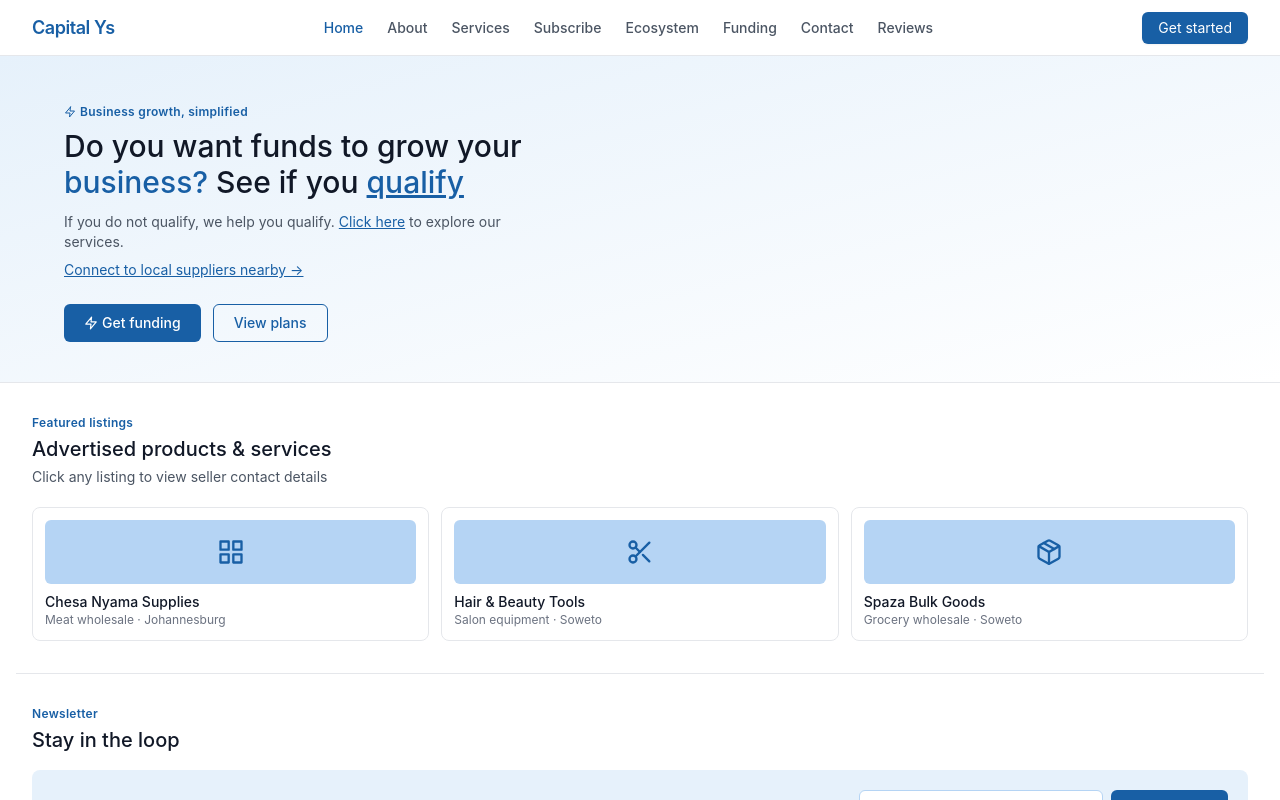
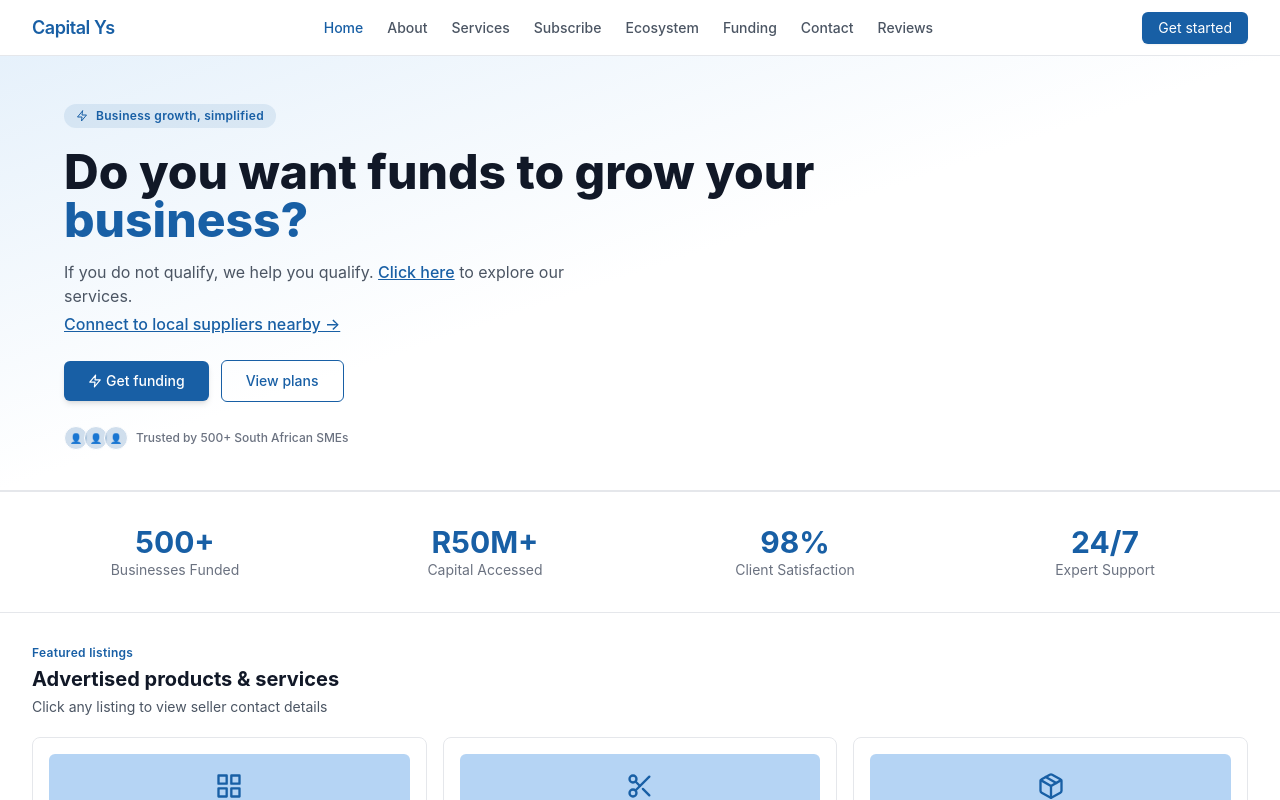
Before and after one commit to MondeNel/capital_ys, a React (Vite) app in the folder capital-ys/: page / in a window 1280 px wide. Shown: the top 800 px of the page. Built offline with nearby package versions, Linux system fonts and the light colour scheme.

Commit message:
Enhance HomePage: hero badge, larger headline, trust indicator, stats bar, card hover effects

```diff
--- a/capital-ys/src/components/HomePage.jsx
+++ b/capital-ys/src/components/HomePage.jsx
@@ -1,67 +1,99 @@
-import { FiZap, FiGrid, FiScissors, FiPackage, FiMail, FiSend } from 'react-icons/fi';
+import { FiZap, FiGrid, FiScissors, FiPackage, FiMail, FiSend, FiShield, FiUsers } from 'react-icons/fi';
 
 const HomePage = ({ changePage }) => (
   <>
-    <div className="bg-gradient-to-br from-[#E6F1FB] to-white pt-12 pb-10 px-4 border-b border-gray-200">
+    {/* Hero Section */}
+    <div className="bg-gradient-to-br from-[#E6F1FB] via-white to-white pt-12 pb-10 px-4 border-b border-gray-200">
       <div className="max-w-6xl mx-auto">
-        <div className="text-[#185FA5] text-xs font-semibold tracking-wide mb-2 flex items-center gap-1">
-          <FiZap className="inline" size={12} /> Business growth, simplified
+        <div className="inline-flex items-center gap-2 bg-[#185FA5]/10 text-[#185FA5] text-xs font-semibold tracking-wide px-3 py-1 rounded-full mb-5">
+          <FiZap size={12} /> Business growth, simplified
         </div>
-        <h1 className="text-2xl md:text-3xl font-medium text-gray-900 max-w-lg leading-tight mb-3">
-          Do you want funds to grow your <span className="text-[#185FA5]">business?</span> See if you{' '}
-          <button onClick={() => changePage('funding')} className="text-[#185FA5] underline inline">qualify</button>
+        <h1 className="text-4xl md:text-5xl font-extrabold text-gray-900 max-w-3xl leading-tight mb-4">
+          Do you want funds to grow your <span className="text-[#185FA5]">business?</span>
         </h1>
-        <p className="text-sm text-gray-600 max-w-md mb-6">
+        <p className="text-base text-gray-600 max-w-lg mb-6">
           If you do not qualify, we help you qualify.{' '}
-          <button onClick={() => changePage('services')} className="text-[#185FA5] underline">Click here</button> to explore our services.<br />
-          <button onClick={() => changePage('ecosystem')} className="text-[#185FA5] underline inline-flex items-center gap-1 mt-2">
+          <button onClick={() => changePage('services')} className="text-[#185FA5] underline font-medium">Click here</button> to explore our services.<br />
+          <button onClick={() => changePage('ecosystem')} className="text-[#185FA5] underline inline-flex items-center gap-1 mt-1 font-medium">
             Connect to local suppliers nearby →
           </button>
         </p>
-        <div className="flex gap-3">
-          <button onClick={() => changePage('funding')} className="bg-[#185FA5] text-white px-5 py-2 rounded-md text-sm font-medium flex items-center gap-1">
+        <div className="flex flex-wrap gap-3 items-center">
+          <button onClick={() => changePage('funding')} className="bg-[#185FA5] text-white px-6 py-2.5 rounded-md text-sm font-medium flex items-center gap-1 shadow-md hover:shadow-lg transition-all hover:bg-[#0C447C]">
             <FiZap size={14} /> Get funding
           </button>
-          <button onClick={() => changePage('subscribe')} className="border border-[#185FA5] text-[#185FA5] px-5 py-2 rounded-md text-sm font-medium bg-transparent">
+          <button onClick={() => changePage('subscribe')} className="border border-[#185FA5] text-[#185FA5] px-6 py-2.5 rounded-md text-sm font-medium bg-transparent hover:bg-[#185FA5]/5 transition-colors">
             View plans
           </button>
+        </div>
+        <div className="mt-6 flex items-center gap-2 text-xs text-gray-500">
+          <div className="flex -space-x-1">
+            <div className="w-6 h-6 rounded-full bg-[#185FA5]/20 border border-white flex items-center justify-center text-[10px] font-bold text-[#185FA5]">👤</div>
+            <div className="w-6 h-6 rounded-full bg-[#185FA5]/20 border border-white flex items-center justify-center text-[10px] font-bold text-[#185FA5]">👤</div>
+            <div className="w-6 h-6 rounded-full bg-[#185FA5]/20 border border-white flex items-center justify-center text-[10px] font-bold text-[#185FA5]">👤</div>
+          </div>
+          <span className="font-medium">Trusted by 500+ South African SMEs</span>
         </div>
       </div>
     </div>
 
+    {/* Stats Bar - New Section */}
+    <div className="bg-white border-y border-gray-200 py-8">
+      <div className="max-w-7xl mx-auto px-4 sm:px-6 lg:px-8">
+        <div className="grid grid-cols-2 md:grid-cols-4 gap-6 text-center">
+          <div>
+            <div className="text-2xl md:text-3xl font-bold text-[#185FA5]">500+</div>
+            <div className="text-sm text-gray-500">Businesses Funded</div>
+          </div>
+          <div>
+            <div className="text-2xl md:text-3xl font-bold text-[#185FA5]">R50M+</div>
+            <div className="text-sm text-gray-500">Capital Accessed</div>
+          </div>
+          <div>
+            <div className="text-2xl md:text-3xl font-bold text-[#185FA5]">98%</div>
+            <div className="text-sm text-gray-500">Client Satisfaction</div>
+          </div>
+          <div>
+            <div className="text-2xl md:text-3xl font-bold text-[#185FA5]">24/7</div>
+            <div className="text-sm text-gray-500">Expert Support</div>
+          </div>
+        </div>
+      </div>
+    </div>
+
+    {/* Featured Listings */}
     <div className="max-w-7xl mx-auto px-4 sm:px-6 lg:px-8 py-8">
       <div className="text-[#185FA5] text-xs font-semibold tracking-wide mb-1">Featured listings</div>
-      <h2 className="text-xl font-medium text-gray-900 mb-1">Advertised products & services</h2>
+      <h2 className="text-xl font-bold text-gray-900 mb-1">Advertised products & services</h2>
       <p className="text-gray-600 text-sm mb-5">Click any listing to view seller contact details</p>
-      <div className="grid grid-cols-1 sm:grid-cols-3 gap-3">
-        <div onClick={() => alert('Seller contact: Thabo Dlamini · 071 234 5678 · thabo@example.com')} className="border border-gray-200 rounded-lg p-3 hover:border-[#185FA5] cursor-pointer transition-colors">
-          <div className="h-16 bg-[#B5D4F4] rounded-md flex items-center justify-center text-2xl text-[#185FA5] mb-2"><FiGrid size={28} /></div>
-          <div className="font-medium text-gray-900 text-sm">Chesa Nyama Supplies</div>
-          <div className="text-gray-500 text-xs">Meat wholesale · Johannesburg</div>
-        </div>
-        <div onClick={() => alert('Seller contact: Naledi Mokoena · 082 345 6789 · naledi@example.com')} className="border border-gray-200 rounded-lg p-3 hover:border-[#185FA5] cursor-pointer transition-colors">
-          <div className="h-16 bg-[#B5D4F4] rounded-md flex items-center justify-center text-2xl text-[#185FA5] mb-2"><FiScissors size={28} /></div>
-          <div className="font-medium text-gray-900 text-sm">Hair & Beauty Tools</div>
-          <div className="text-gray-500 text-xs">Salon equipment · Soweto</div>
-        </div>
-        <div onClick={() => alert('Seller contact: Sipho Ndlovu · 073 456 7890 · sipho@example.com')} className="border border-gray-200 rounded-lg p-3 hover:border-[#185FA5] cursor-pointer transition-colors">
-          <div className="h-16 bg-[#B5D4F4] rounded-md flex items-center justify-center text-2xl text-[#185FA5] mb-2"><FiPackage size={28} /></div>
-          <div className="font-medium text-gray-900 text-sm">Spaza Bulk Goods</div>
-          <div className="text-gray-500 text-xs">Grocery wholesale · Soweto</div>
-        </div>
+      <div className="grid grid-cols-1 sm:grid-cols-3 gap-4">
+        {[
+          { name: "Chesa Nyama Supplies", cat: "Meat wholesale · Johannesburg", alert: "Seller contact: Thabo Dlamini · 071 234 5678 · thabo@example.com", icon: <FiGrid size={28} /> },
+          { name: "Hair & Beauty Tools", cat: "Salon equipment · Soweto", alert: "Seller contact: Naledi Mokoena · 082 345 6789 · naledi@example.com", icon: <FiScissors size={28} /> },
+          { name: "Spaza Bulk Goods", cat: "Grocery wholesale · Soweto", alert: "Seller contact: Sipho Ndlovu · 073 456 7890 · sipho@example.com", icon: <FiPackage size={28} /> }
+        ].map((ad, idx) => (
+          <div key={idx} onClick={() => alert(ad.alert)} className="border border-gray-200 rounded-lg p-4 hover:border-[#185FA5] hover:shadow-md cursor-pointer transition-all">
+            <div className="h-16 bg-[#B5D4F4] rounded-md flex items-center justify-center text-[#185FA5] mb-3">{ad.icon}</div>
+            <div className="font-semibold text-gray-900 text-sm">{ad.name}</div>
+            <div className="text-gray-500 text-xs">{ad.cat}</div>
+          </div>
+        ))}
       </div>
     </div>
 
     <hr className="border-gray-200 mx-4" />
 
+    {/* Newsletter */}
     <div className="max-w-7xl mx-auto px-4 sm:px-6 lg:px-8 py-8">
       <div className="text-[#185FA5] text-xs font-semibold tracking-wide mb-1">Newsletter</div>
-      <h2 className="text-xl font-medium text-gray-900 mb-4">Stay in the loop</h2>
-      <div className="bg-[#E6F1FB] rounded-lg p-5 flex flex-col sm:flex-row sm:items-center justify-between gap-4">
+      <h2 className="text-xl font-bold text-gray-900 mb-4">Stay in the loop</h2>
+      <div className="bg-gradient-to-r from-[#E6F1FB] to-white rounded-xl p-5 flex flex-col sm:flex-row sm:items-center justify-between gap-4 border border-[#B5D4F4]">
         <span className="text-[#0C447C] text-sm font-medium flex items-center gap-2"><FiMail /> Get the latest updates about Capital Ys activities</span>
         <div className="flex gap-2">
-          <input type="email" placeholder="Your email address" className="flex-1 px-3 py-2 border border-[#B5D4F4] rounded-md text-sm bg-white" />
-          <button className="bg-[#185FA5] text-white px-4 py-2 rounded-md text-sm whitespace-nowrap flex items-center gap-1"><FiSend size={14} /> Subscribe</button>
+          <input type="email" placeholder="Your email address" className="flex-1 px-3 py-2 border border-[#B5D4F4] rounded-md text-sm bg-white focus:outline-none focus:ring-1 focus:ring-[#185FA5]" />
+          <button className="bg-[#185FA5] text-white px-4 py-2 rounded-md text-sm whitespace-nowrap flex items-center gap-1 hover:bg-[#0C447C] transition-colors">
+            <FiSend size={14} /> Subscribe
+          </button>
         </div>
       </div>
     </div>
```
